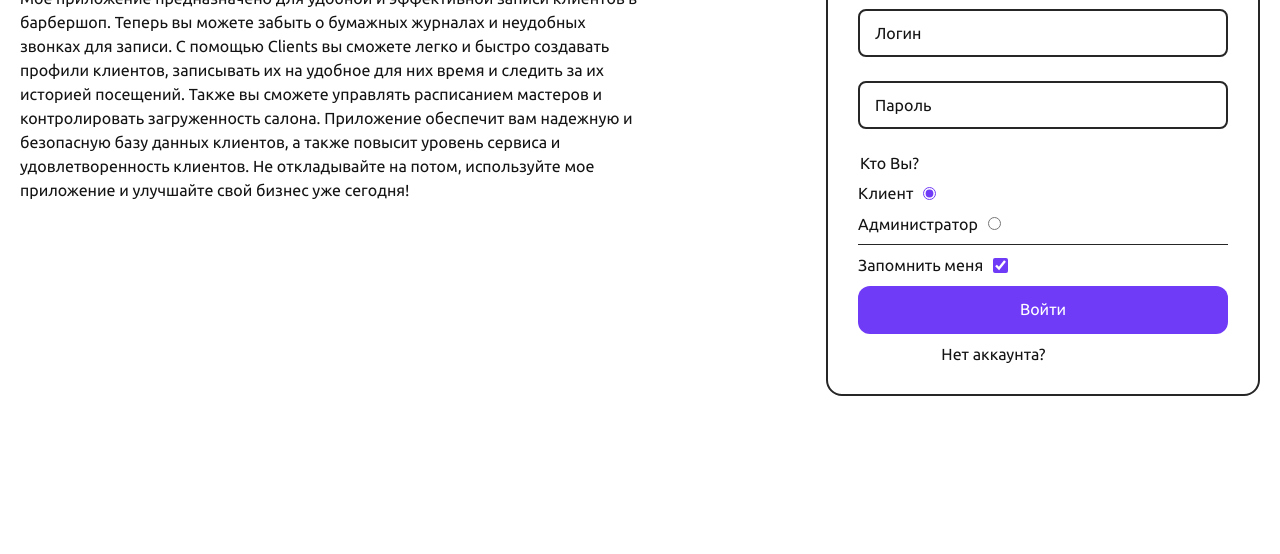
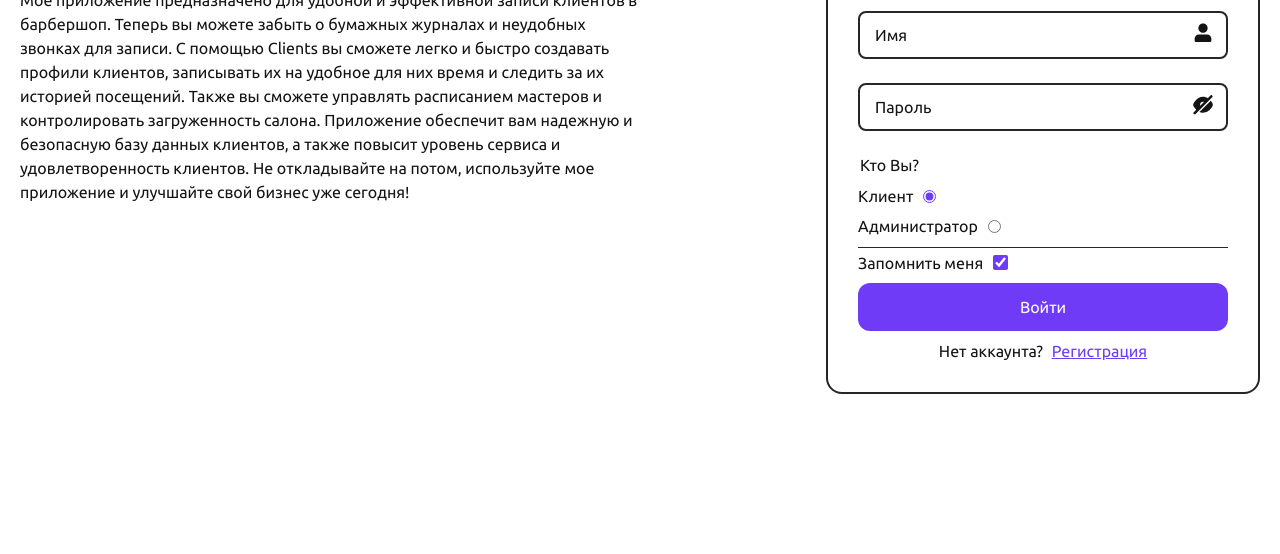
Before and after one commit to Evgeny-Stepanov/clients-vanilla-js-app, a website built with webpack: page src/auth.html in a window 1280 px wide. Shown: the part 246-800 px from the top of the page. Built offline with nearby package versions, Linux system fonts and the light colour scheme; a web font is replaced by a local one.

Commit message:
Working on auth.html

```diff
--- a/src/auth.html
+++ b/src/auth.html
@@ -30,8 +30,8 @@
 		<h3 class="auth__form-title">Вход</h3>
 
 		<p>
-			<label for="username" class="visually-hidden">Имя пользователя</label>
-			<input type="text" name="username" id="username" placeholder="Логин" />
+			<label for="name" class="visually-hidden">Имя</label>
+			<input type="text" name="username" id="name" placeholder="Имя" />
 			<span>
 				<svg width="20px" height="20px" viewBox="0 0 24 24" fill="none"
 						 xmlns="http://www.w3.org/2000/svg">
@@ -47,7 +47,7 @@
 
 		<p>
 			<label for="password" class="visually-hidden">Пароль</label>
-			<input type="password" name="password" id="password" placeholder="Пароль" />
+			<input type="password" name="userpassword" id="password" placeholder="Пароль" />
 			<span class="hidden">
 				<svg width="20px" height="20px" viewBox="0 0 24 24" fill="none"
 						 xmlns="http://www.w3.org/2000/svg">
--- a/src/index.js
+++ b/src/index.js
@@ -3,14 +3,14 @@ import "./index.html";
 import "./auth.html";
 import "./index.scss";
 
-import example from "./img/img-png.png";
+//import example from "./img/img-png.png";
 
 import { mult, sum } from "./modules/calc";
 
-const imgWrap = document.querySelector(".img");
-const img = new Image();
-img.src = example;
-imgWrap.append(img);
+//const imgWrap = document.querySelector(".img");
+//const img = new Image();
+//img.src = example;
+//imgWrap.append(img);
 
 console.log(sum(5, 5));
 console.log(mult(5, 5));
--- a/src/style/blocks/_auth.scss
+++ b/src/style/blocks/_auth.scss
@@ -1,10 +1,22 @@
 .auth__body,
-.auth__main {
+.auth__main,
+.auth__form li,
+.auth__form-submit,
+.auth__form-checkbox {
 	display: flex;
 }
 
-.auth__body {
+.auth__body,
+.auth__form li,
+.auth__form-submit,
+.auth__form-checkbox {
 	align-items: center;
+}
+
+
+.auth__form,
+.auth__form input {
+	border: 2px solid var(--color-gray);
 }
 
 .auth__main {
@@ -34,9 +46,13 @@
 .auth__form {
 	width: 35%;
 	padding: 30px;
-	border: 2px solid var(--color-gray);
 	border-radius: var(--border-radius-large);
-	backdrop-filter: blur(5px);
+
+	&-title {
+		font-size: calc(var(--font-size) * 2);
+		margin-block-end: calc(var(--font-size) * 1.5);
+		text-align: center;
+	}
 
 	p {
 		position: relative;
@@ -46,37 +62,36 @@
 			width: 100%;
 			height: calc(var(--font-size) * 3);
 			border-radius: var(--border-radius-small);
-			border: 2px solid var(--color-gray);
 			padding-inline: 15px;
 			background-color: transparent;
 
 			&::placeholder {
 				color: var(--color-dark-theme);
 			}
-
-			&:focus {
-				outline: none;
-			}
 		}
 
-		> span {
+		span {
 			position: absolute;
 			top: 50%;
 			transform: translateY(-50%);
-			right: 10px;
+			right: 15px;
 		}
 	}
 
 	p:last-of-type {
 		margin: 0;
 		text-align: center;
+
+		a {
+			margin-inline-start: 5px;
+		}
 	}
 
 	fieldset {
 		border: none;
 		padding: 0;
 		margin: 0;
-		margin-block-end: calc(var(--font-size) * 0.625);
+		margin-block-end: calc(var(--font-size) * 0.3125);
 		border-bottom: 1px solid var(--color-gray);
 
 		legend {
@@ -84,14 +99,11 @@
 		}
 
 		ul {
-			list-style: none;
 			margin: 0;
 			padding: 0;
 
 			li {
 				margin-block-end: calc(var(--font-size) * 0.625);
-				display: flex;
-				align-items: center;
 				gap: 10px;
 
 				input {
@@ -103,35 +115,11 @@
 	}
 
 	a {
-		color: white;
-	}
-}
-
-.auth__form-title {
-	font-size: calc(var(--font-size) * 2);
-	margin-block-end: calc(var(--font-size) * 1.5);
-	text-align: center;
-}
-
-	.auth__form .auth__form-checkbox {
-		display: flex;
-		align-items: center;
-		gap: 10px;
-		margin-block-end: calc(var(--font-size) * 0.625);
-
-		input#remember {
-			width: 15px;
-			height: 15px;
-			margin: 0;
-			accent-color: var(--color-accent);
-		}
+		color: var(--color-accent);
 	}
 
-	.auth__form-submit {
-		display: flex;
+	&-submit {
 		justify-content: center;
-		align-items: center;
-		padding: 10px;
 		width: 100%;
 		height: calc(var(--font-size) * 3);
 		border-radius: var(--border-radius);
@@ -140,16 +128,16 @@
 		color: var(--color-light-theme);
 		margin-block-end: calc(var(--font-size) * 0.625);
 	}
+}
 
-svg {
-	position: absolute;
-	z-index: -1;
-	top: 0;
-	left: 0;
-	width: 100%;
-	height: 100%;
-	box-sizing: border-box;
-	display: block;
-	background-color: #ffffff;
-	background-image: linear-gradient(to bottom, rgb(255, 255, 255), var(--color-accent));
+.auth__form .auth__form-checkbox {
+	gap: 10px;
+	margin-block-end: calc(var(--font-size) * 0.625);
+
+	input#remember {
+		width: 15px;
+		height: 15px;
+		margin: 0;
+		accent-color: var(--color-accent);
+	}
 }
```
Also changed, not shown: dist/auth.html, dist/img/img-png.png (deleted), dist/index.html, src/img/icons/auth/eye-close-icon.svg (added), src/img/icons/auth/eye-open-icon.svg, src/img/icons/auth/user-icon.svg, src/img/icons/login/eye-close-icon.svg (deleted), 4 other files.
